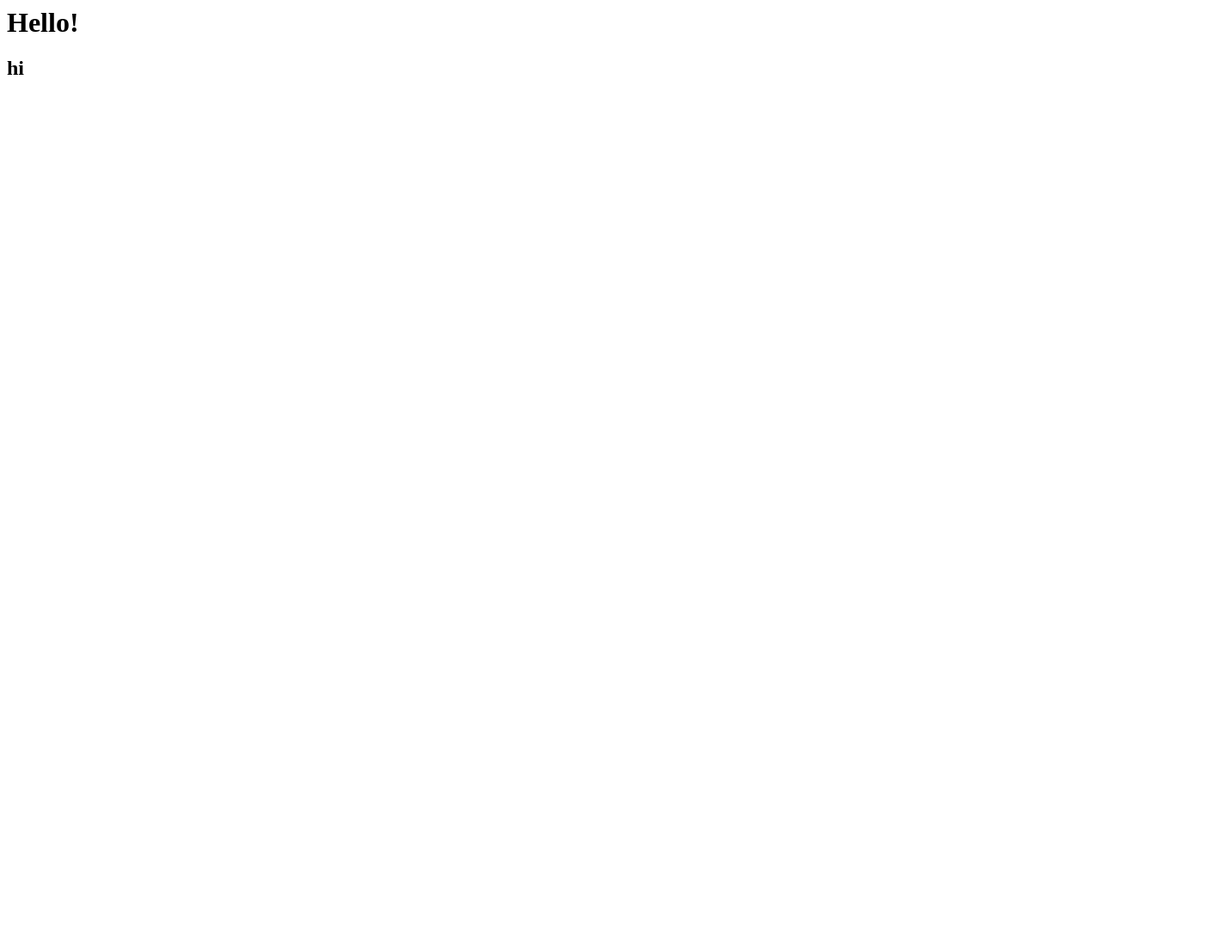
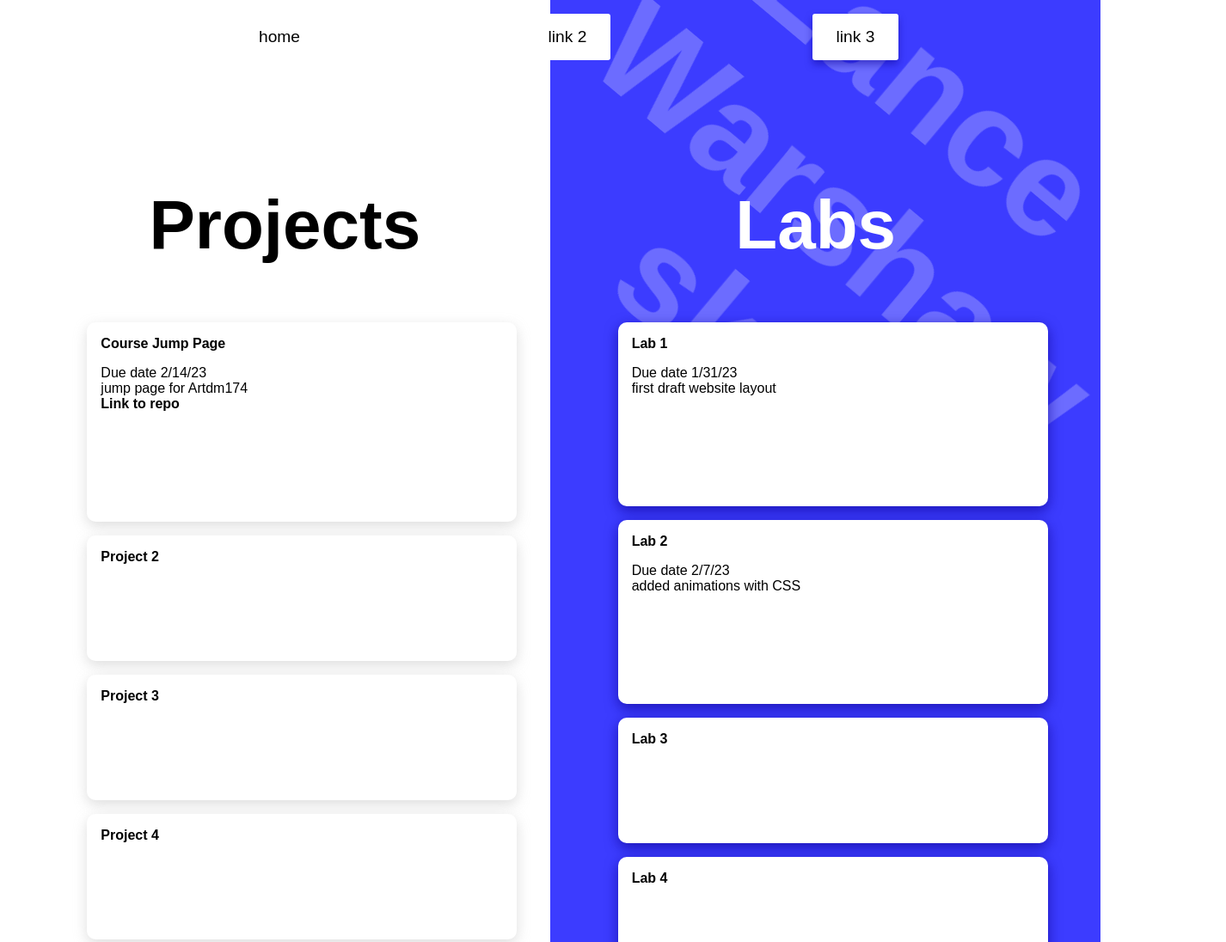
Before and after one commit to lancewar1/project1, a plain HTML site: page index.html in a window 1280 px wide. Shown: the top 1096 px of the page at 86% size, 1426 px wide, since content can reach past the window. Before the commit the page ends 800 px from the top, so only its background shows below. Drawn offline with Linux system fonts and the light colour scheme.

Commit message:
added website code and css

```diff
--- /dev/null
+++ b/css/main.css
@@ -0,0 +1,144 @@
+*{
+
+    box-sizing: border-box;
+    @import url('https://fonts.googleapis.com/css2?family=Poppins:wght@200;400&display=swap');
+
+
+}
+
+body{
+    background-color: rgb(255, 255, 255);
+    text-align: center;
+    margin: 0;
+    padding: 0;
+    width: 400px;
+    font-family: 'Poppins', sans-serif;
+}
+main{
+    margin-top: 5rem;
+}
+.projects{
+    margin-bottom: 10rem;
+}
+main ul{
+    list-style: none;
+
+}
+main a{
+    text-decoration: none;
+    font-weight: bold;
+}
+nav{
+    margin-top: 1rem;
+
+}
+nav ul{
+    list-style: none;
+    z-index: 5;
+
+}
+nav li{
+    background-color: rgb(255, 255, 255);
+}
+
+
+nav a{
+    text-decoration: none;
+    font-size: larger;
+    color: black;
+
+
+}
+.projects li, .labs li{
+    background-color: rgb(255, 255, 255);
+    width: 100%;
+    margin: 1rem;
+    padding: 1rem;
+    padding-bottom: 7rem;
+    border-radius: 10px;
+    box-shadow: 0px 5px 15px rgba(208, 208, 208, 0.707);
+}
+.test{
+    color: rgba(255, 255, 255, 0.244);
+}
+@media screen and (min-width: 600px) {
+    .projects h2, .labs h2{
+        font-size: 5rem;
+    }
+    main, nav ul{
+        display: flex;
+        justify-content: space-evenly;
+    }
+
+    main a{
+        color: black;
+    }
+    nav li {
+       width: 100px;
+       padding: 1rem;
+       border-radius: 3px;
+       z-index: 5;
+       transition: all .2s ease;
+
+    }
+    nav li:hover, .projects li:hover, .labs li:hover{
+        transform: scale(1.1);
+        transition: all .5s ease;
+    }
+   .projects li, .labs li{
+    width: 500px;
+    text-align: left;
+   }
+   .labs li{
+    box-shadow: 0px 5px 15px rgba(16, 6, 152, 0.707);
+   }
+   .labs{
+    z-index: 4;
+   }
+ .empty{
+    margin-top: -100rem;
+    margin-left: auto;
+    height: 2000px;
+    width: 50%;
+    background-color: rgb(60, 60, 255);
+    z-index: -50;
+    display: grid;
+    grid-template-columns: 1fr 1fr;
+    align-items: start;
+
+ }
+.labs h2{
+    color: white;
+}
+ body{
+    width: 100%;
+ }
+ .cool{
+    box-shadow: 0px 5px 8px rgba(16, 6, 152, 0.507);
+ }
+.navshadow:hover{
+    box-shadow: 0px 5px 8px rgba(16, 6, 152, 0.507);
+}
+
+.test{
+    grid-column: 1/3;
+    font-size: 10rem;
+    transform: rotate(40deg);
+    z-index: 3;
+    animation: pulse 3s ease 3;
+}
+
+@keyframes pulse{
+0%{
+opacity: 0;
+}
+50%{
+    opacity: 100;
+}
+100%{
+    opacity: 0;
+}
+
+}
+
+}
--- a/index.html
+++ b/index.html
@@ -1,2 +1,69 @@
-<h1>Hello!</h1>
-<h2>hi</h2>
+<!DOCTYPE html>
+<html lang="en">
+
+<head>
+    <meta charset="UTF-8">
+    <meta http-equiv="X-UA-Compatible" content="IE=edge">
+    <meta name="viewport" content="width=device-width, initial-scale=1.0">
+    <title>Class Website for Lance Warshawsky</title>
+    <link rel="stylesheet" href="css/main.css">
+</head>
+
+<body>
+    <header>
+
+        <nav>
+            <ul>
+                <li class="navshadow"><a href="artdm174/index.html">home</a></li>
+                <li class="navshadow"><a href="">link 2</a></li>
+                <li class="cool"><a href="">link 3</a></li>
+            </ul>
+        </nav>
+    </header>
+    <main>
+        <section class="projects">
+            <h2>Projects</h2>
+            <ul>
+                <li><a href="index.html">Course Jump Page</a>
+                    <p>
+                        Due date 2/14/23<br>
+                        jump page for Artdm174
+                        <br>
+                        <a href="https://github.com/lancewar1/project1">Link to repo</a>
+                    </p>
+
+                </li>
+                <li><a href="">Project 2</a></li>
+                <li><a href="">Project 3</a></li>
+                <li><a href="">Project 4</a></li>
+                <li><a href="">Project 5</a></li>
+            </ul>
+        </section>
+        <section class="labs">
+            <h2>Labs</h2>
+            <ul>
+                <li><a href="index.html">Lab 1</a>
+                    <p>
+                        Due date 1/31/23<br>
+                        first draft website layout
+                    </p>
+                </li>
+                <li><a href="index.html">Lab 2</a>
+                    <p>
+                        Due date 2/7/23<br>
+                        added animations with CSS
+                    </p>
+                </li>
+                <li><a href="">Lab 3</a></li>
+                <li><a href="">Lab 4</a></li>
+                <li><a href="">Lab 5</a></li>
+            </ul>
+
+        </section>
+    </main>
+    <div class="empty">
+        <h2 class="test">Lance Warshaw<br>sky</h2>
+    </div>
+</body>
+
+</html>
```
